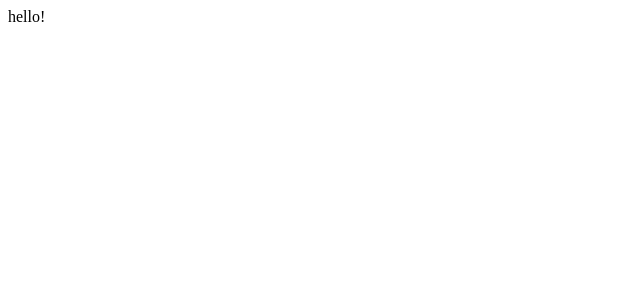
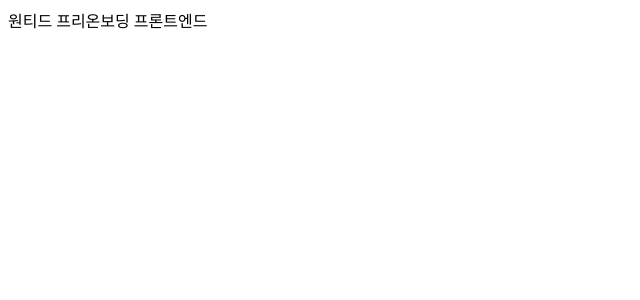
Before and after one commit to hayeonn2/wanted-pre-onboarding-frontend, a React (Create React App) app: page /#/ in a window 1280 px wide. Shown: the top 300 px of the page, without its empty margins (0-640 px from the left). Built offline with nearby package versions, Linux system fonts and the light colour scheme.

Commit message:
[setting] Initialize setting

```diff
--- a/src/App.js
+++ b/src/App.js
@@ -1,5 +1,24 @@
+import { BrowserRouter, Route, Routes } from "react-router-dom";
+import { NotFound } from "./pages/NotFound";
+import { Home } from "./pages/Home";
+import { SignUp } from "./pages/SignUp";
+import { SignIn } from "./pages/SignIn";
+import { ToDoList } from "./pages/ToDoList";
+
 function App() {
-  return <div className="App">hello!</div>;
+  return (
+    <div className="App">
+      <BrowserRouter>
+        <Routes>
+          <Route path="/" element={<Home />} />
+          <Route path="/signup" element={<SignUp />} />
+          <Route path="/signin" element={<SignIn />} />
+          <Route path="/todo" element={<ToDoList />} />
+          <Route path="/*" element={<NotFound />} />
+        </Routes>
+      </BrowserRouter>
+    </div>
+  );
 }
 
 export default App;
--- a/src/index.js
+++ b/src/index.js
@@ -1,13 +1,10 @@
 import React from "react";
 import ReactDOM from "react-dom/client";
-import { HashRouter } from "react-router-dom";
 import App from "./App.js";
 
 const root = ReactDOM.createRoot(document.getElementById("root"));
 root.render(
   <React.StrictMode>
-    <HashRouter>
-      <App />
-    </HashRouter>
+    <App />
   </React.StrictMode>
 );
--- /dev/null
+++ b/src/pages/Home.jsx
@@ -0,0 +1,5 @@
+import React from "react";
+
+export const Home = () => {
+  return <div>원티드 프리온보딩 프론트엔드</div>;
+};
--- /dev/null
+++ b/src/pages/NotFound.jsx
@@ -0,0 +1,5 @@
+import React from "react";
+
+export const NotFound = () => {
+  return <div>오류 페이지</div>;
+};
--- /dev/null
+++ b/src/pages/SignIn.jsx
@@ -0,0 +1,5 @@
+import React from "react";
+
+export const SignIn = () => {
+  return <div>로그인</div>;
+};
--- /dev/null
+++ b/src/pages/SignUp.jsx
@@ -0,0 +1,5 @@
+import React from "react";
+
+export const SignUp = () => {
+  return <div>회원가입</div>;
+};
--- /dev/null
+++ b/src/pages/ToDoList.jsx
@@ -0,0 +1,5 @@
+import React from "react";
+
+export const ToDoList = () => {
+  return <div>투두리스트</div>;
+};
```
